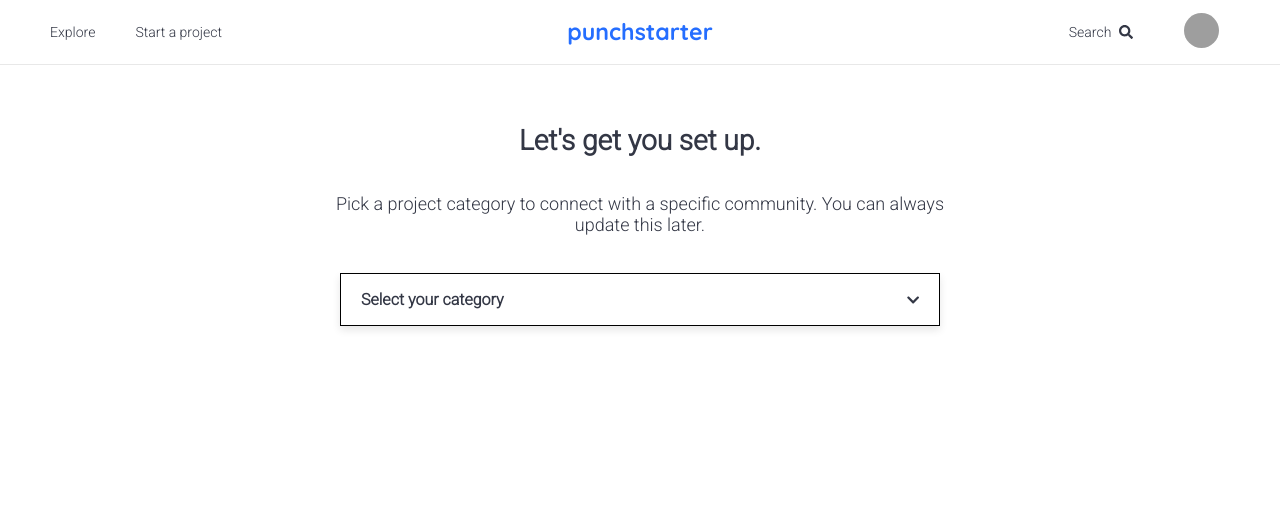
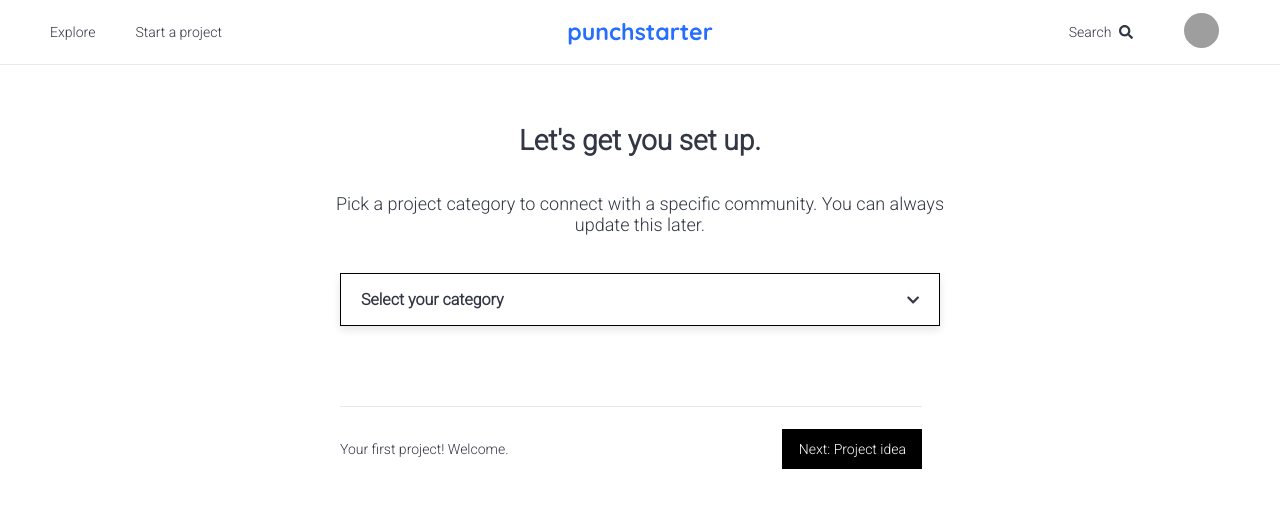
Before and after one commit to crishanks/punch-starter, a React (Create React App) app: page /start in a window 1280 px wide. Shown: the top 508 px of the page. Built offline with nearby package versions, Linux system fonts and the light colour scheme; grey boxes are pictures that could not be loaded.

Commit message:
dropdown bg color white, NextContainer basic layout, SquareButton classname added and element styled

```diff
--- a/src/components/Home/SquareButton.js
+++ b/src/components/Home/SquareButton.js
@@ -2,7 +2,7 @@ import React from 'react';
 
 const SquareButton = props => {
   return (
-    <div>{props.title}</div>
+    <div className="square-button">{props.title}</div>
   );
 }
 
--- /dev/null
+++ b/src/containers/StartAProject/NextContainer.js
@@ -0,0 +1,21 @@
+import React, { Component } from 'react';
+
+//Components
+import SquareButton from '../../components/Home/SquareButton';
+
+export default class NextContainer extends Component {
+  constructor(props) {
+    super(props);
+  }
+
+  render() {
+    return (
+      <>
+        <div className="next-container-blurb">
+          <p>{this.props.blurb}</p>
+        </div>
+        <SquareButton title={"Next: Project idea"}/>
+      </>
+    );
+  }
+}
--- a/src/containers/StartAProject/StartAProject.js
+++ b/src/containers/StartAProject/StartAProject.js
@@ -4,6 +4,7 @@ import React, { useState } from 'react';
 import PreviewTitle from '../../components/Home/PreviewTitle';
 import ShortDescription from '../../components/Home/ShortDescription';
 import DropDownMenu from '../../components/StartAProject/DropDownMenu';
+import NextContainer from './NextContainer';
 
 const StartAProject = () => {
   const [dropDownClicked, toggleDropDownClick] = useState(false);
@@ -18,6 +19,9 @@ const StartAProject = () => {
             toggleDropDownClick={toggleDropDownClick}
           />
         </div>
+        <div className="next-container">
+          <NextContainer blurb="Your first project! Welcome."/>
+        </div>
     </div>
   );
 }
--- a/src/sass/App.css
+++ b/src/sass/App.css
@@ -513,8 +513,7 @@
   font-size: 16px;
   font-weight: 600;
 }
-
-.dropdown-menu-selector {
+.start-a-project .dropdown-menu-selector {
   display: flex;
   flex-direction: column;
   align-items: flex-start;
@@ -527,21 +526,35 @@
   border: 1px solid black;
   overflow: auto;
   box-shadow: 0 4px 8px 0 rgba(0, 0, 0, 0.1), 0 6px 20px 0 rgba(0, 0, 0, 0);
+  background-color: white;
 }
-
-.menu-selector-row {
+.start-a-project .menu-selector-row {
   width: 97%;
   margin: 0 6px;
   display: flex;
 }
-.menu-selector-row p {
+.start-a-project .menu-selector-row p {
   font-size: 16px;
   font-weight: 600;
   padding-left: 12px;
 }
-.menu-selector-row:hover {
+.start-a-project .menu-selector-row:hover {
   cursor: pointer;
   background-color: #e8e8e8;
 }
+.start-a-project .next-container {
+  display: flex;
+  align-items: center;
+  justify-content: space-between;
+  border-top: 1px solid #e8e8e8;
+  padding-top: 20px;
+  margin-left: 20px;
+  margin-top: 60px;
+  width: 91%;
+}
+.start-a-project .next-container .square-button {
+  width: 140px;
+  color: white;
+}
 
 /*# sourceMappingURL=App.css.map */
--- a/src/sass/style.sass
+++ b/src/sass/style.sass
@@ -455,27 +455,40 @@ $libre-baskerville: 'Libre Baskerville', serif
     p
       font-size: 16px
       font-weight: 600
-.dropdown-menu-selector
-  display: flex
-  flex-direction: column
-  align-items: flex-start
-  position: absolute
-  z-index: 100
-  width: 100%
-  height: 305px
-  margin-top: 202px
-  margin-left: -20px
-  border: 1px solid black
-  overflow: auto
-  box-shadow: 0 4px 8px 0 rgba(0, 0, 0, 0.1), 0 6px 20px 0 rgba(0, 0, 0, 0)
-.menu-selector-row
-  width: 97%
-  margin: 0 6px
-  display: flex
-  p
-    font-size: 16px
-    font-weight: 600
-    padding-left: 12px
-  &:hover
-    cursor: pointer
-    background-color: $gray-border
+  .dropdown-menu-selector
+    display: flex
+    flex-direction: column
+    align-items: flex-start
+    position: absolute
+    z-index: 100
+    width: 100%
+    height: 305px
+    margin-top: 202px
+    margin-left: -20px
+    border: 1px solid black
+    overflow: auto
+    box-shadow: 0 4px 8px 0 rgba(0, 0, 0, 0.1), 0 6px 20px 0 rgba(0, 0, 0, 0)
+    background-color: white
+  .menu-selector-row
+    width: 97%
+    margin: 0 6px
+    display: flex
+    p
+      font-size: 16px
+      font-weight: 600
+      padding-left: 12px
+    &:hover
+      cursor: pointer
+      background-color: $gray-border
+  .next-container
+    display: flex
+    align-items: center
+    justify-content: space-between
+    border-top: 1px solid $gray-border
+    padding-top: 20px
+    margin-left: 20px
+    margin-top: 60px
+    width: 91%
+    .square-button
+      width: 140px
+      color: white
```
Also changed, not shown: 1 other file (tests, documents, lock files or other folders).
